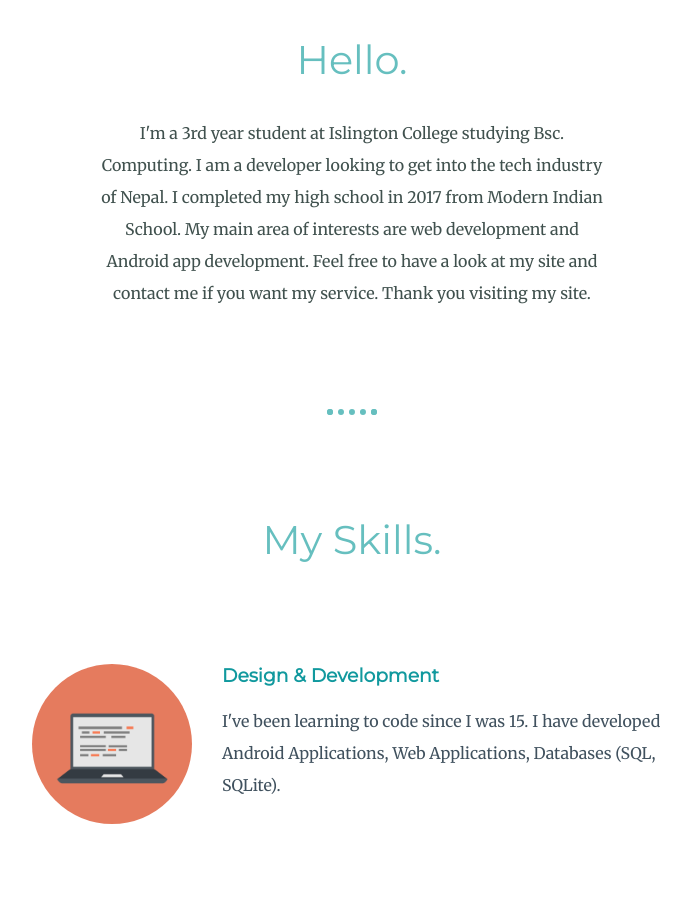
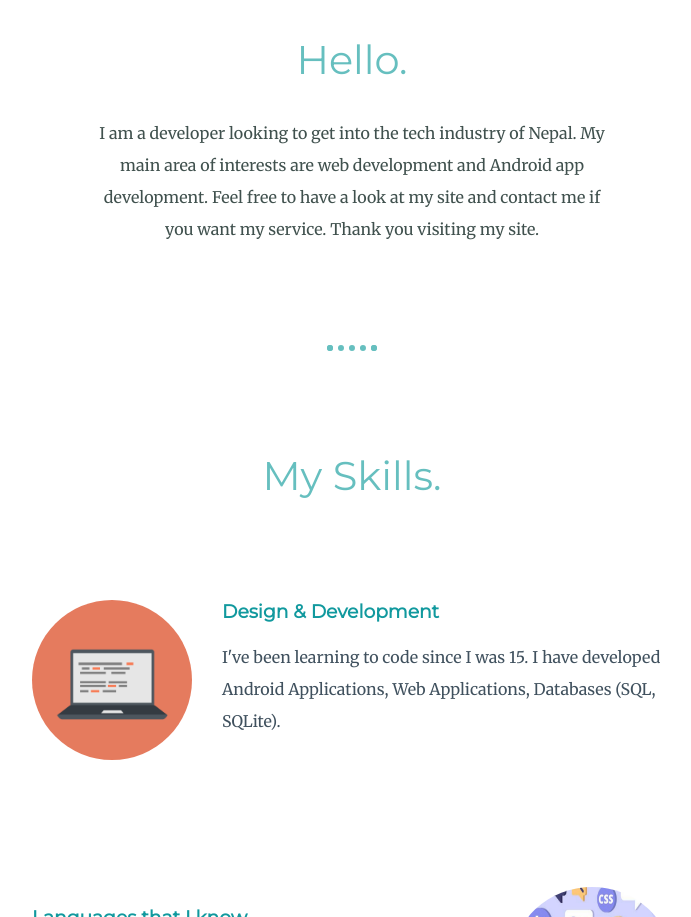
Before and after one commit to Azan9/MySite, a plain HTML site: page index.html in a window 1280 px wide. Shown: the part 1011-1928 px from the top of the page, without its empty margins (288-979 px from the left). Drawn offline with Linux system fonts and the light colour scheme.

Commit message:
Update index.html

```diff
--- a/index.html
+++ b/index.html
@@ -23,8 +23,7 @@
         <div class="profile">
           <img class="rounded-img" src="images/azan.jpg" alt="" style="margin-top: 50px;">
           <h2>Hello.</h2>
-          <p style="width: 40%; margin: auto; text-align: center; color: #40514E;">I'm a 3rd year student at Islington College studying Bsc. Computing.
-              I am a developer looking to get into the tech industry of Nepal. I completed my high school in 2017 from Modern Indian School.
+          <p style="width: 40%; margin: auto; text-align: center; color: #40514E;">I am a developer looking to get into the tech industry of Nepal.
               My main area of interests are web development and Android app development. Feel free to have a look at my site and contact me if you want my service.
               Thank you visiting my site.</p>
         </div>
```
